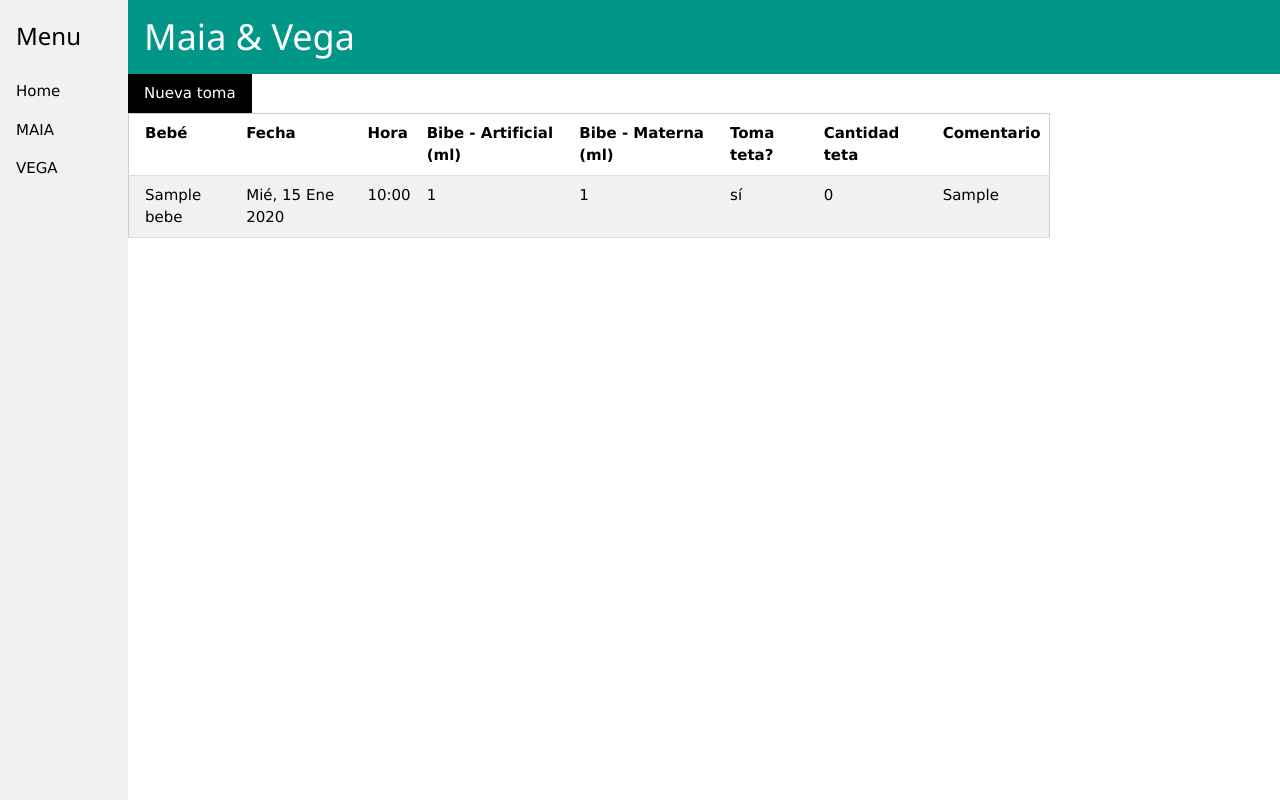
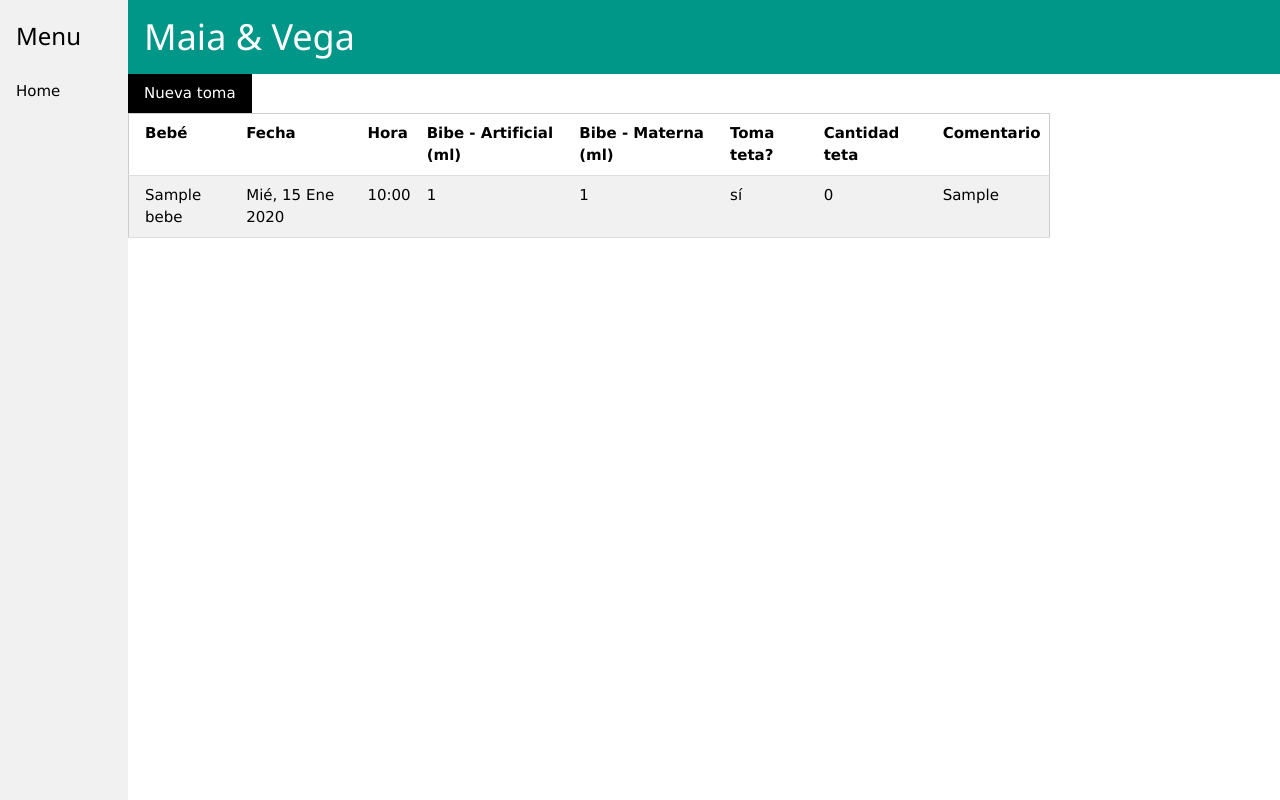
Before and after one commit to parnalte/twins-dashboard, a Django app: page / in a window 1280 px wide. Run offline with Django 3.2, Linux system fonts and the light colour scheme; a user stored in the database is signed in; tables that the repository leaves empty hold one stand-in row (values such as "Sample post").

Commit message:
Changes in sidebar

```diff
--- a/twindash/twinsapp/templates/twinsapp/base.html
+++ b/twindash/twinsapp/templates/twinsapp/base.html
@@ -11,9 +11,10 @@
     <div id="sidebar" class="w3-sidebar w3-light-grey w3-bar-block" style="width:10%">
         {% block sidebar %}
         <h3 class="w3-bar-item">Menu</h3>
-        <a href="/twinsapp/" class="w3-bar-item w3-button">Home</a>
-        <a href="/twinsapp/bebe/MAIA" class="w3-bar-item w3-button">MAIA</a>
-        <a href="/twinsapp/bebe/VEGA" class="w3-bar-item w3-button">VEGA</a>
+        <a href="{% url 'twinsapp:index' %}" class="w3-bar-item w3-button">Home</a>
+          {% for bebe in bebe_list %}
+            <a href="{% url 'twinsapp:main_bebe' bebe.nombre %}" class="w3-bar-item w3-button">{{ bebe.nombre }}</a>
+            {% endfor %}
         {% endblock %}
     </div>
 
--- a/twindash/twinsapp/urls.py
+++ b/twindash/twinsapp/urls.py
@@ -2,6 +2,7 @@ from django.urls import path
 
 from . import views
 
+app_name = 'twinsapp'
 urlpatterns = [
     path('', views.index, name='index'),
     # ex. /twinsapp/bebe/MAIA/
```
